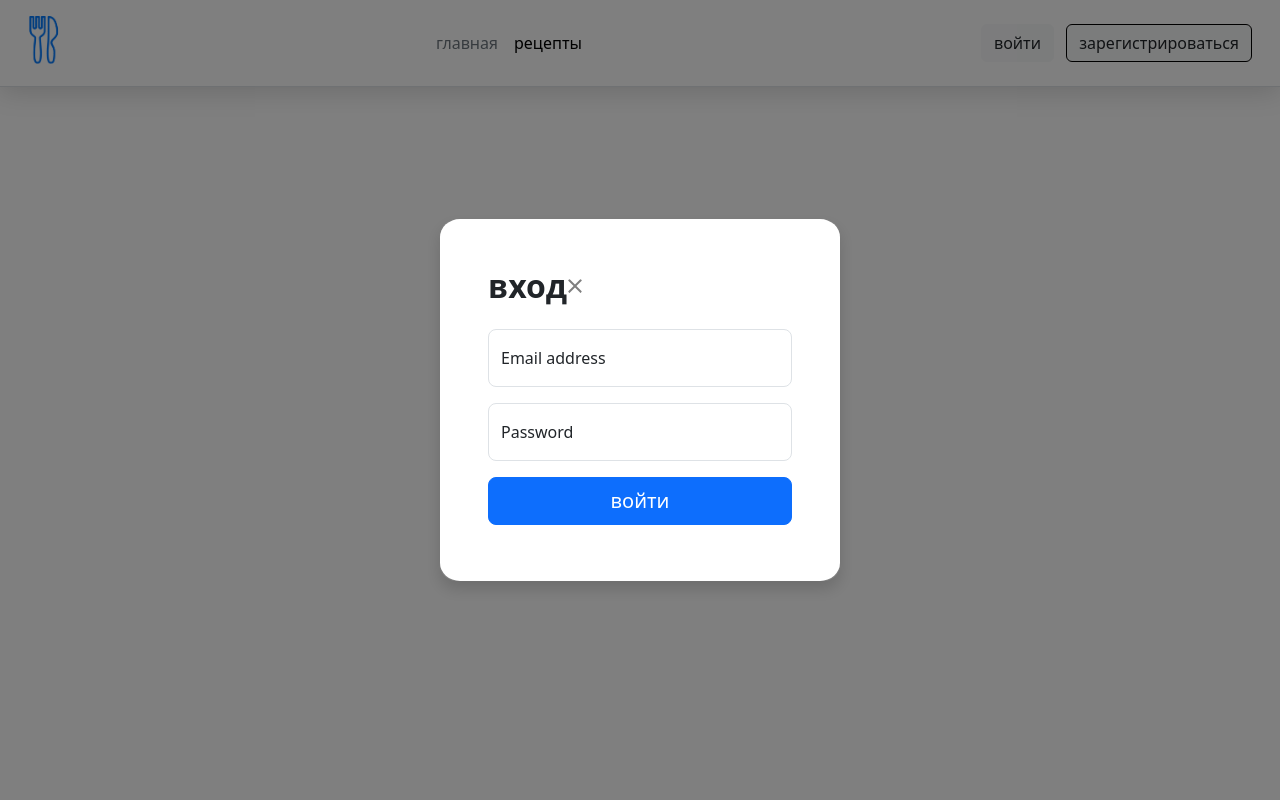
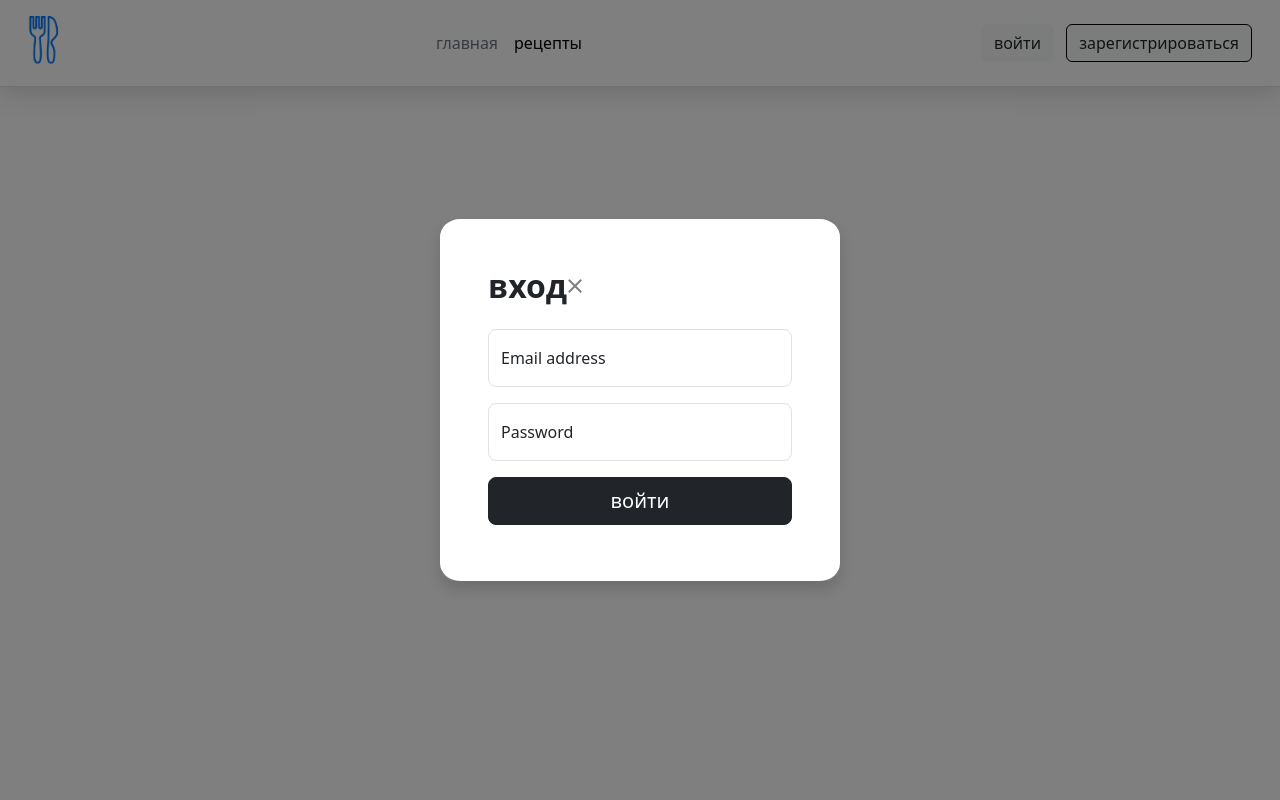
Before and after one commit to papaWa-paw/website, a Flask app: page /sign_in in a window 1280 px wide. Run offline with Flask 3, Linux system fonts and the light colour scheme.

Commit message:
Update sign_in.html

```diff
--- a/templates/sign_in.html
+++ b/templates/sign_in.html
@@ -10,7 +10,7 @@ GG
     <div class="modal-content rounded-4 shadow">
       <div class="modal-header p-5 pb-4 border-bottom-0">
         <h1 class="fw-bold mb-0 fs-2">вход</h1>
-        <button type="button" class="btn-close" data-bs-dismiss="modal" aria-label="Close"></button>
+        <a href="{{ url_for('index') }}" class="btn-close" data-bs-dismiss="modal" aria-label="Close"></a>
       </div>
 
       <div class="modal-body p-5 pt-0">
@@ -23,7 +23,7 @@ GG
             <input type="password" class="form-control rounded-3" id="floatingPassword" placeholder="Password">
             <label for="floatingPassword">Password</label>
           </div>
-          <button class="w-100 mb-2 btn btn-lg rounded-3 btn-primary" type="submit">войти</button>
+          <button class="w-100 mb-2 btn btn-lg rounded-3 btn-dark" type="submit">войти</button>
         </form>
       </div>
     </div>
```
